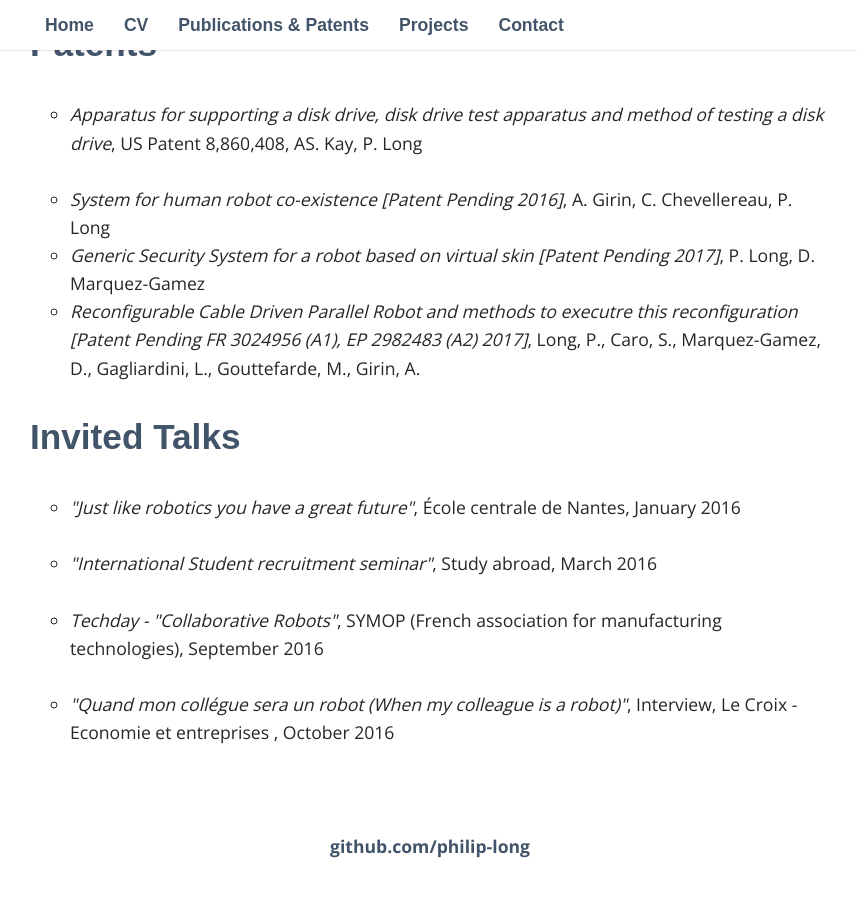
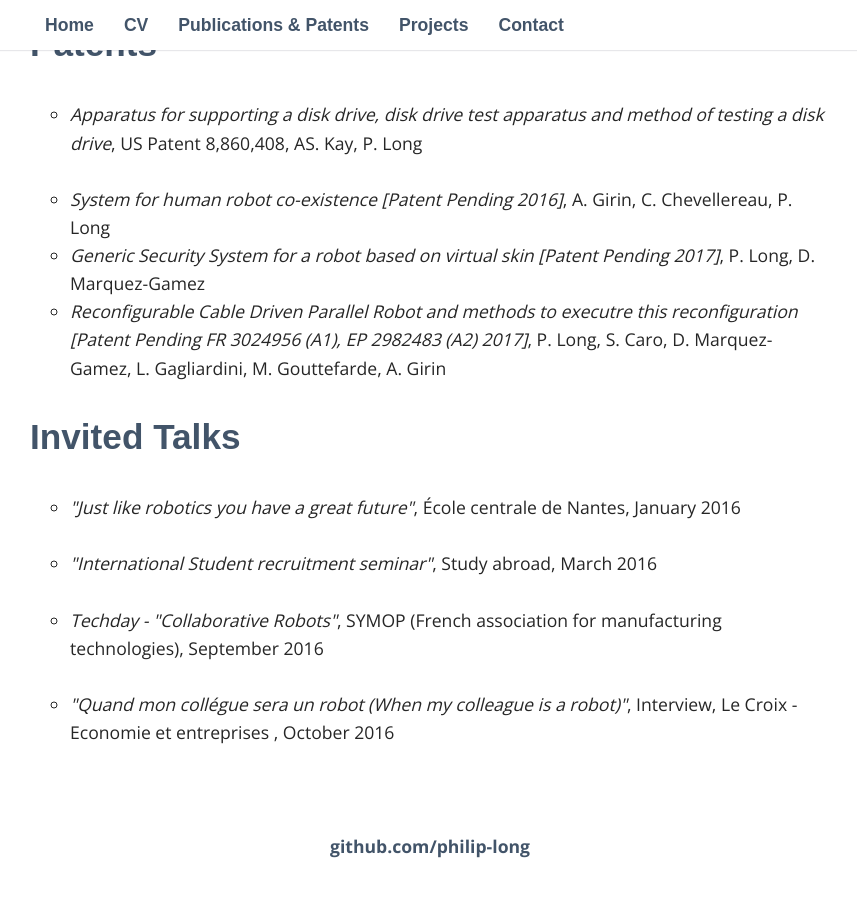
Before and after one commit to philip-long/philip-long.github.io, a Jekyll site: the page built from publications/index.html, in a window 1280 px wide and 900 px high, scrolled down 1814 px. Shown: the top 897 px of the window, without its empty margins (210-1067 px from the left). Built offline with Jekyll 4.4.1, drawn with Linux system fonts in a browser that asks for light colours; some web fonts are replaced.

Commit message:
name order

```diff
--- a/publications/index.html
+++ b/publications/index.html
@@ -103,7 +103,7 @@ title: Publications
     <i>Generic Security System for a robot based on virtual skin [Patent Pending 2017]</i>, P. Long, D. Marquez-Gamez<br>
     </li>
     <li>
-    <i>Reconfigurable Cable Driven Parallel Robot and methods to executre this reconfiguration [Patent Pending  FR 3024956 (A1), EP 2982483 (A2) 2017]</i>,  Long, P., Caro, S., Marquez-Gamez, D., Gagliardini, L., Gouttefarde, M., Girin, A.<br>
+    <i>Reconfigurable Cable Driven Parallel Robot and methods to executre this reconfiguration [Patent Pending  FR 3024956 (A1), EP 2982483 (A2) 2017]</i>,  P. Long, S. Caro, D. Marquez-Gamez, L. Gagliardini, M. Gouttefarde, A. Girin<br>
     </li>
     </ul>
 </div><!-- /.blurb -->
```
